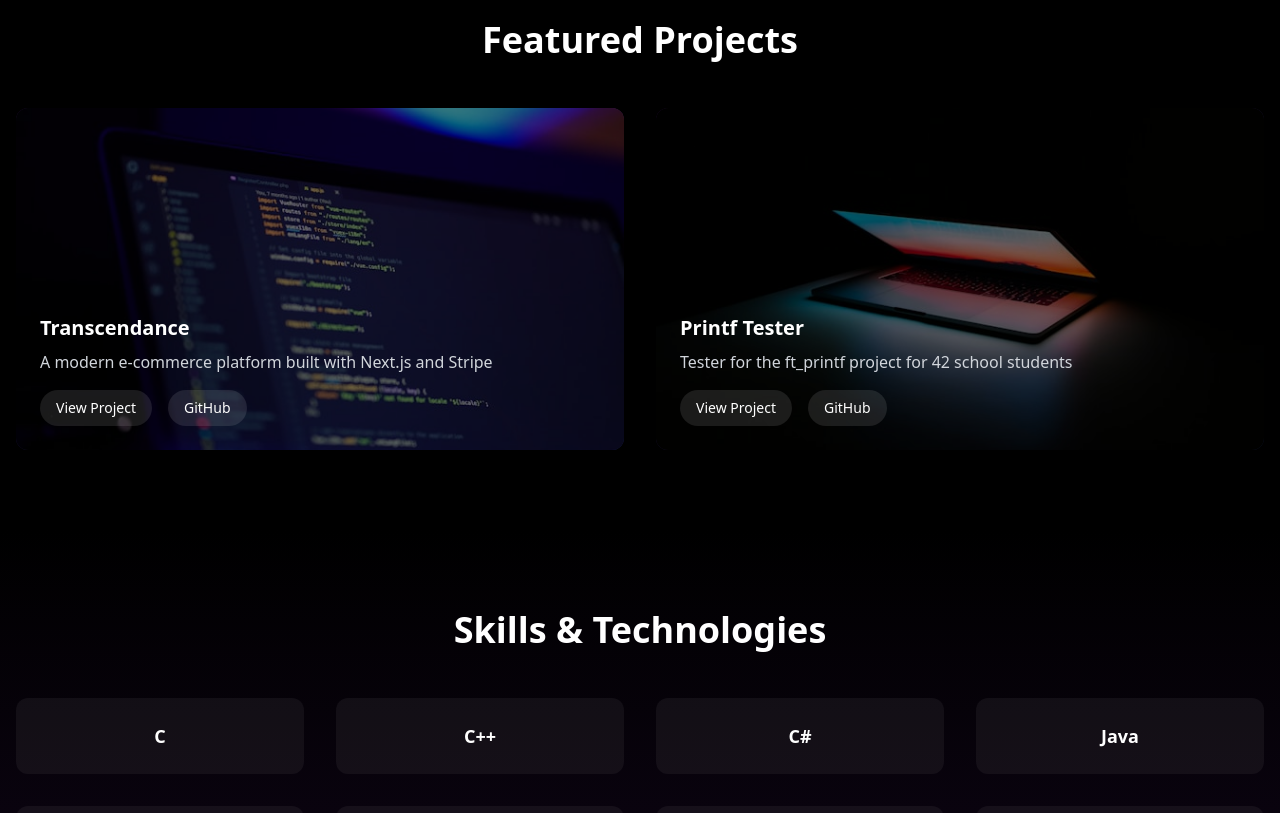
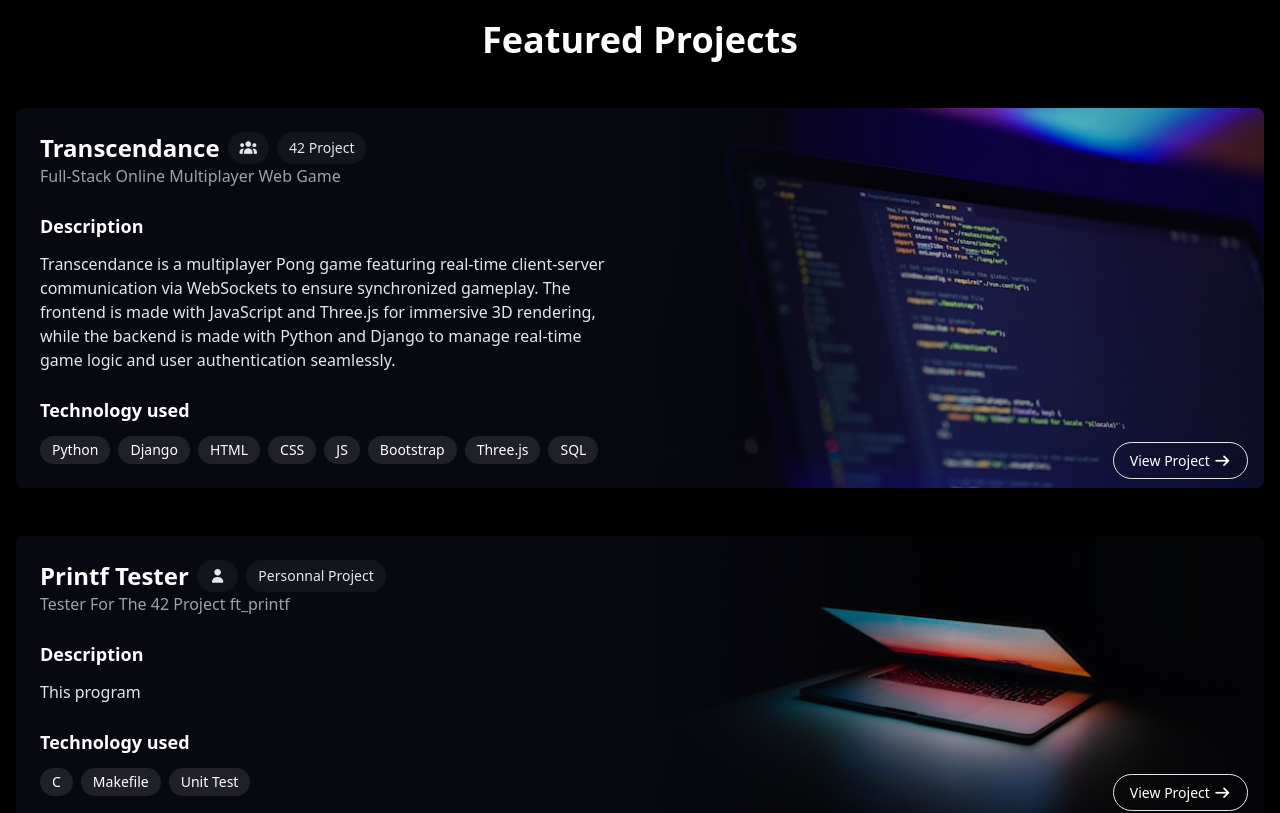
Before and after one commit to ejacquem/Portfolio, a Next.js app: page / in a window 1280 px wide. Shown: the part 860-1673 px from the top of the page. Built offline with nearby package versions, Linux system fonts and the light colour scheme.

Commit message:
Reworked project Card

```diff
--- a/app/components/ProjectsSection.tsx
+++ b/app/components/ProjectsSection.tsx
@@ -3,23 +3,41 @@
 import { motion } from 'framer-motion';
 import Image from 'next/image';
 import Link from 'next/link';
+import '@fortawesome/fontawesome-free/css/all.min.css';
 
 const projects = [
 	{
 		id: 1,
 		title: 'Transcendance',
-		description: 'A modern e-commerce platform built with Next.js and Stripe',
+		description: 'Full-Stack Online Multiplayer Web Game',
+		descriptionLong: 'Transcendance is a multiplayer Pong game featuring real-time client-server communication via WebSockets to ensure synchronized gameplay. \
+		The frontend is made with JavaScript and Three.js for immersive 3D rendering, while the backend is made with Python and Django to manage real-time game logic and user authentication seamlessly.',
+		type: '42 Project',
 		image: `code.jpg`,
-		githubLink: '#',
+		link: '',
+		tech: ['Python','Django','HTML','CSS','JS','Bootstrap','Three.js','SQL'],
+		teamSize: 3,
 	},
 	{
 		id: 2,
 		title: 'Printf Tester',
-		description: 'Tester for the ft_printf project for 42 school students',
+		description: 'Tester For The 42 Project ft_printf ',
+		descriptionLong: 'This program',
+		type: 'Personnal Project',
 		image: `laptop.jpg`,
-		githubLink: 'https://github.com/ejacquem/printfBetterTester',
+		link: 'https://github.com/ejacquem/printfBetterTester',
+		tech: ['C','Makefile','Unit Test'],
+		teamSize: 1,
 	},
 ];
+
+const getTeamIcon = (teamSize: number) => {
+	if (teamSize === 1)
+		return { icon: 'fa-user', label: 'Solo Project' };
+	if (teamSize === 2)
+		return { icon: 'fa-user-group', label: 'Team Project (2)' };
+	return { icon: 'fa-users', label: `Team Project (${teamSize})` };
+};
 
 export default function ProjectsSection() {
 	return (
@@ -34,33 +52,63 @@ export default function ProjectsSection() {
 				Featured Projects
 			</motion.h2>
 
-			<div className="grid grid-cols-1 md:grid-cols-2 gap-8">
-				{projects.map((project) => (
+			<div className="space-y-8 sm:space-y-12">
+				{projects.map((project) => {
+					const { icon, label } = getTeamIcon(project.teamSize);
+					return (
+
 						<motion.div
 							key={project.id}
 							initial={{ opacity: 0, y: 20 }}
 							whileInView={{ opacity: 1, y: 0 }}
 							viewport={{ once: true }}
 							transition={{ duration: 0.6, delay: project.id * 0.1 }}
-						whileHover={{ scale: 1.02 }}
-						className="group relative aspect-video bg-gradient-to-br from-purple-900/50 to-blue-900/50 rounded-xl overflow-hidden"
+							// whileHover={{ scale: 1.02 }}
+							// className="group relative aspect-video bg-gradient-to-br from-purple-900/50 to-blue-900/50 rounded-xl overflow-hidden"
 						>
-						<Image src={project.image} alt={project.title} fill className="object-cover transition-transform group-hover:scale-105" />
-						<div className="absolute inset-0 bg-black/50 group-hover:bg-black/30 transition-colors duration-300" />
-						<div className="absolute inset-0 p-6 flex flex-col justify-end">
-							<h3 className="text-xl font-bold mb-2">{project.title}</h3>
-							<p className="text-gray-300 mb-4">{project.description}</p>
-							<div className="flex gap-4">
-								<Link href="#" className="text-sm px-4 py-2 bg-white/10 hover:bg-white/20 rounded-full transition-colors">
-									View Project
-								</Link>
-								<Link href={project.githubLink} className="text-sm px-4 py-2 bg-white/10 hover:bg-white/20 rounded-full transition-colors">
-									GitHub
+						<div key={project.title} className="bg-[#070810] rounded-lg overflow-hidden">
+
+							<div className="grid grid-cols-1 lg:grid-cols-2">
+								<div className="p-4 sm:p-6 space-y-4 sm:space-y-6">
+									<div>
+										<div className="flex flex-wrap gap-2">
+												<h3 className="text-xl sm:text-2xl font-bold">{project.title}</h3>
+												<span title={label} className="text-sm px-3 py-1 bg-white/5 hover:bg-white/10 rounded-full text-gray-200 inline-flex items-center"><i className={`fa-solid ${icon}`} /></span>
+												<span className="text-sm px-3 py-1 bg-white/5 hover:bg-white/10 rounded-full text-gray-200 inline-flex items-center">{project.type}</span>
+										</div>
+										<p className="text-sm sm:text-base text-gray-400">{project.description}</p>
+									</div>
+									<div>
+										<h4 className="text-base sm:text-lg font-semibold mb-2 sm:mb-3">Description</h4>
+										<p className="text-sm sm:text-base text-gray-200">{project.descriptionLong}</p>
+									</div>
+									<div>
+										<h4 className="text-base sm:text-lg font-semibold mb-2 sm:mb-3">Technology used</h4>
+										<div className="flex flex-wrap gap-2">
+											{project.tech.map((tech, i) => (
+												<span key={i} className="text-sm px-3 py-1 bg-white/10 hover:bg-white/20 rounded-full">
+													{tech}
+												</span>
+											))}
+										</div>
+									</div>
+								</div>
+
+								<div className="relative h-full min-h-[300px] lg:min-h-full">
+									<Image src={project.image} alt={project.title} fill className="object-cover" sizes="(max-width: 1024px) 100vw, 50vw" />
+									<div className="absolute inset-0 bg-gradient-to-b lg:bg-gradient-to-r from-[#070810] via-transparent to-transparent lg:via-[#070810]/20 lg:to-[#070810]/40">
+
+									<div className="absolute bottom-4 right-4">
+										<Link href={project.link} className="text-sm px-4 py-2 border hover:bg-white/20 rounded-full transition-colors">
+											View Project <i className="fa-solid fa-arrow-right"></i>
 										</Link>
 									</div>
 									</div>
+								</div>
+							</div>
+						</div>
 					</motion.div>
-				))}
+					)})}
 				</div>
 		</section>
 	);
--- a/package.json
+++ b/package.json
@@ -9,6 +9,7 @@
 		"lint": "next lint"
 	},
 	"dependencies": {
+		"@fortawesome/fontawesome-free": "^7.0.0",
 		"framer-motion": "^12.0.6",
 		"next": "^15.4.3",
 		"react": "^19.0.0",
```
Also changed, not shown: tsconfig.json (+18 -4 lines), 1 other file (tests, documents, lock files or other folders). Lines whose indentation alone changed are shown as unchanged.
